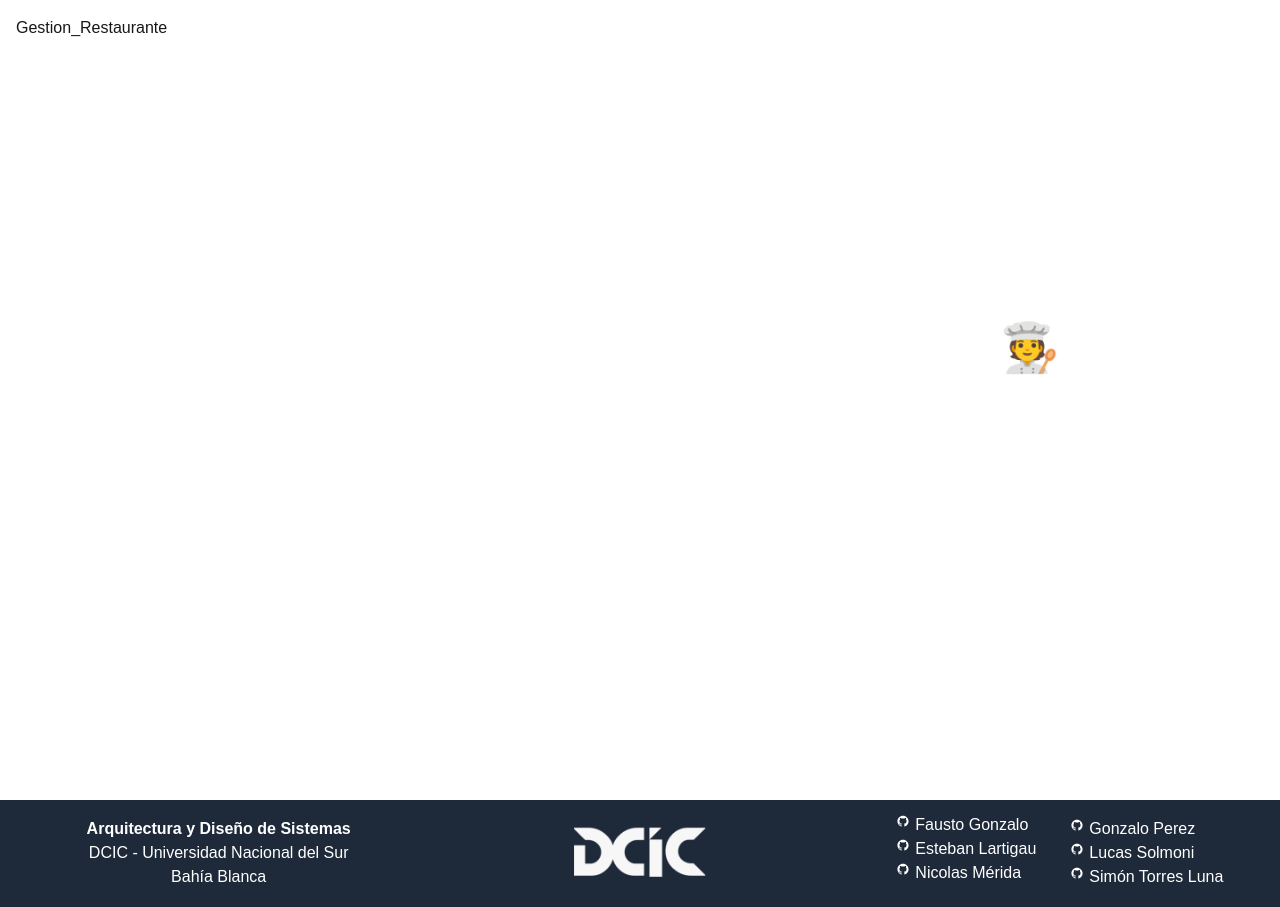
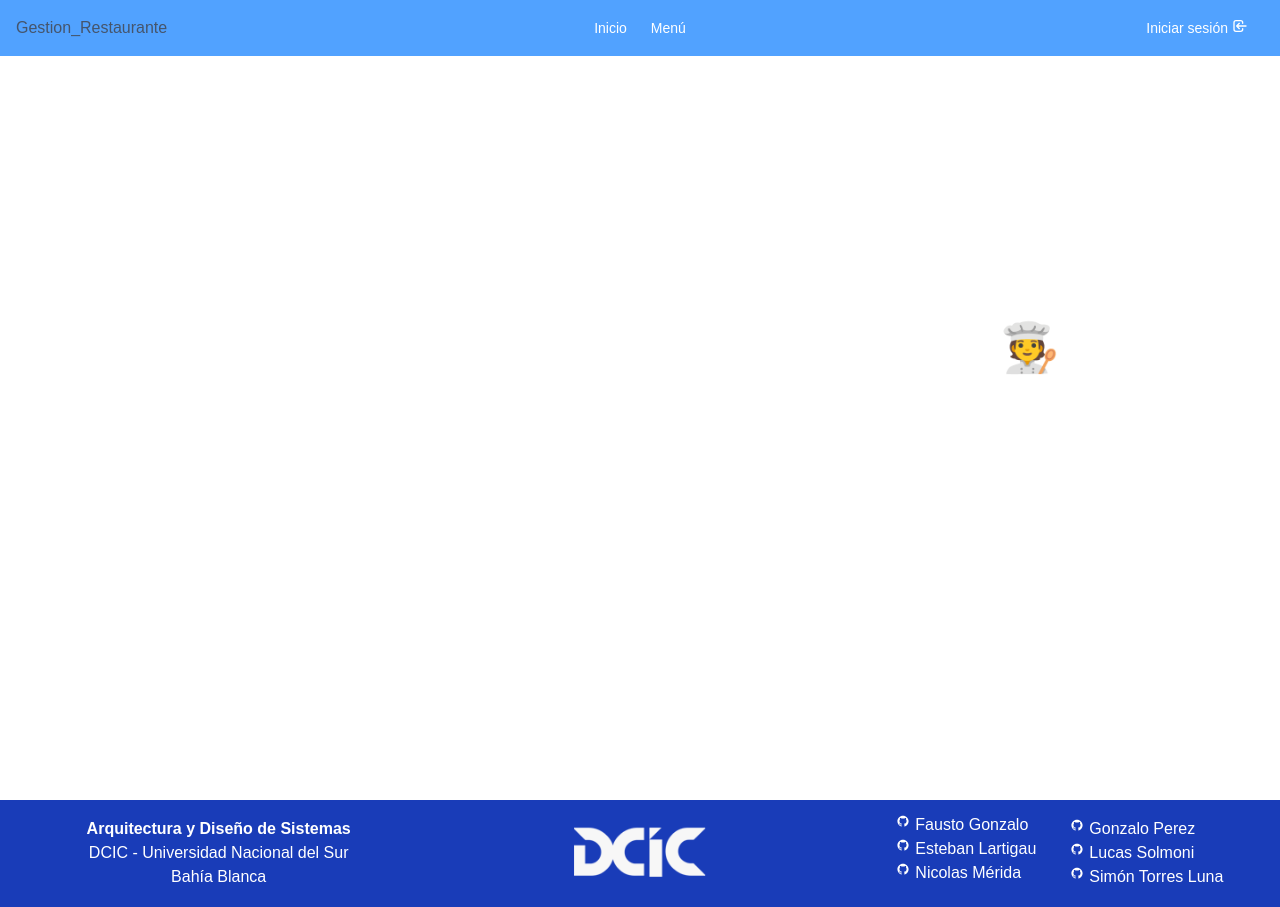
Before and after one commit to nicolasmerida/Proyecto-Arqui-Grupo7, a Next.js app in the folder frontend/: page / in a window 1280 px wide. Built offline with nearby package versions, Linux system fonts and the light colour scheme; no server answers.

Commit message:
Actualización diseño general
Se actualizaron los colores para seguir un estilo del tono azul similar a la bandera. Falta completar detalles de bordes y fondos de componentes

```diff
--- a/frontend/app/ui/footer.tsx
+++ b/frontend/app/ui/footer.tsx
@@ -6,7 +6,7 @@ import { DiGithubBadge } from "react-icons/di";
 export default function Footer() {
 
   return (
-    <footer className="bg-gray-800 text-white p-2 w-full mt-auto">
+    <footer className="bg-blue-800 text-white p-2 w-full mt-auto">
         <div className="grid grid-cols-1 sm:grid-cols-3 items-center">
             <div className="flex flex-col m-1 sm:m-0 items-center">
                 <p><strong>Arquitectura y Diseño de Sistemas</strong></p>
--- a/frontend/app/ui/globals.css
+++ b/frontend/app/ui/globals.css
@@ -2,7 +2,7 @@
 
 :root {
   --background: #ffffff;
-  --foreground: #171717;
+  --foreground: #3b82f6;
 }
 
 @theme inline {
--- a/frontend/app/ui/navbar.tsx
+++ b/frontend/app/ui/navbar.tsx
@@ -36,7 +36,7 @@ export default function Navbar() {
     const menuHref = (session?.data?.user.role === Rol.Mozo) ? '/user/mozo' : '/menu';
 
     return (
-        <nav className="fixed top-0 left-0 z-auto w-full p-4">
+        <nav className="fixed top-0 left-0 bg-blue-400 text-slate-600 z-auto w-full p-4">
             <div className="grid grid-cols-3 items-center">
                 <Link href="/">Gestion_Restaurante</Link>
 
@@ -84,7 +84,7 @@ export default function Navbar() {
             <div
             className={`
                 md:hidden overflow-hidden transition-all duration-500 ease-in-out
-                bg-dcic_darkGray bg-opacity-70 px-6 border-dcic_darkGray
+                bg-blue-400 bg-opacity-70 px-6 border-cyan-400
                 backdrop-blur-md z-50 shadow-md
                 ${isMobileMenuOpen ? 'max-h-64 py-4 opacity-100' : 'max-h-0 py-0 opacity-0'}
             `}
```
